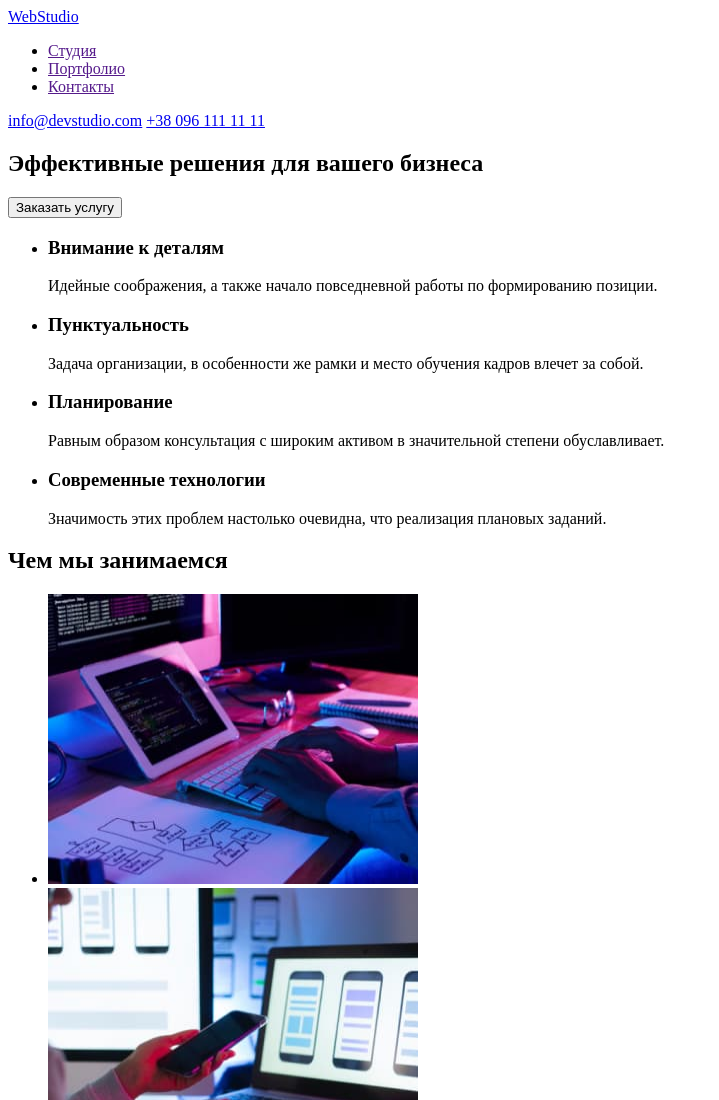
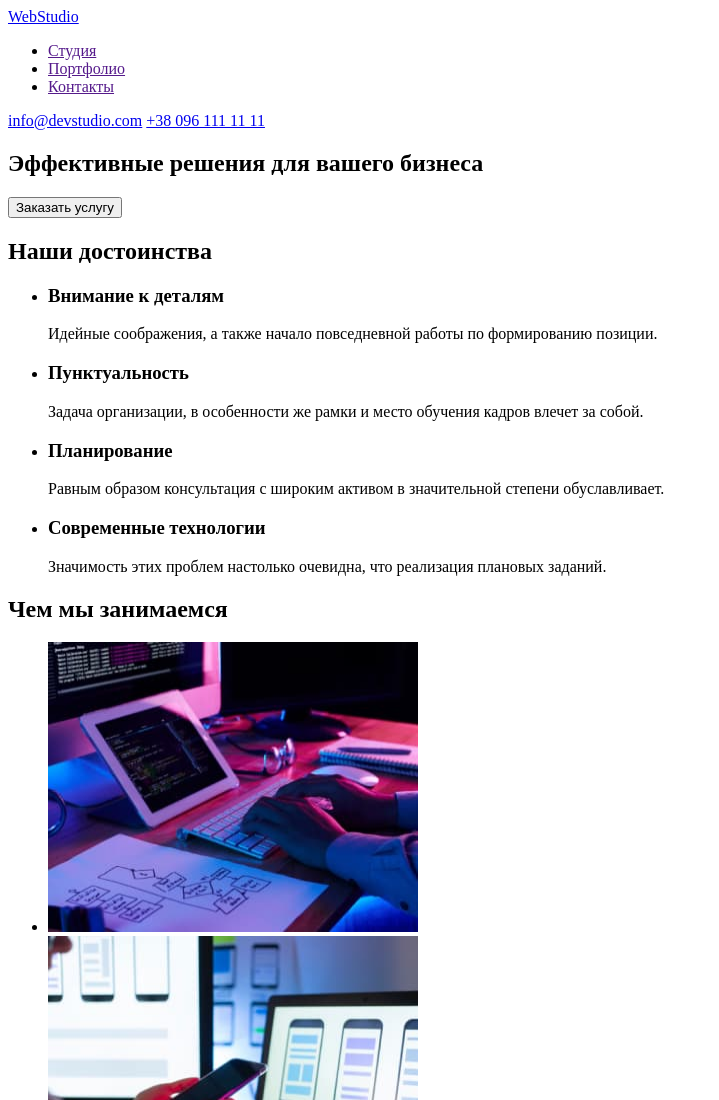
Before and after one commit to LinaMyrhorodska/goit-markup-hw-01, a plain HTML site: page index.html in a window 1280 px wide. Shown: the top 1100 px of the page, without its empty margins (0-719 px from the left). Drawn offline with Linux system fonts and the light colour scheme.

Commit message:
updated index.html

```diff
--- a/index.html
+++ b/index.html
@@ -11,8 +11,8 @@
 <body>
     <!-- Секція Header -->
     <header>
-        <a href="/">WebStudio</a>
         <nav>
+            <a href="/">WebStudio</a>
             <ul>
                 <li>
                     <a href="">Студия</a>
@@ -38,6 +38,7 @@
         </section>
         <!-- Секція Our Advantages -->
         <section>
+            <h2>Наши достоинства</h2>
             <ul>
                 <li>
                     <h3>Внимание к деталям</h3>
```
